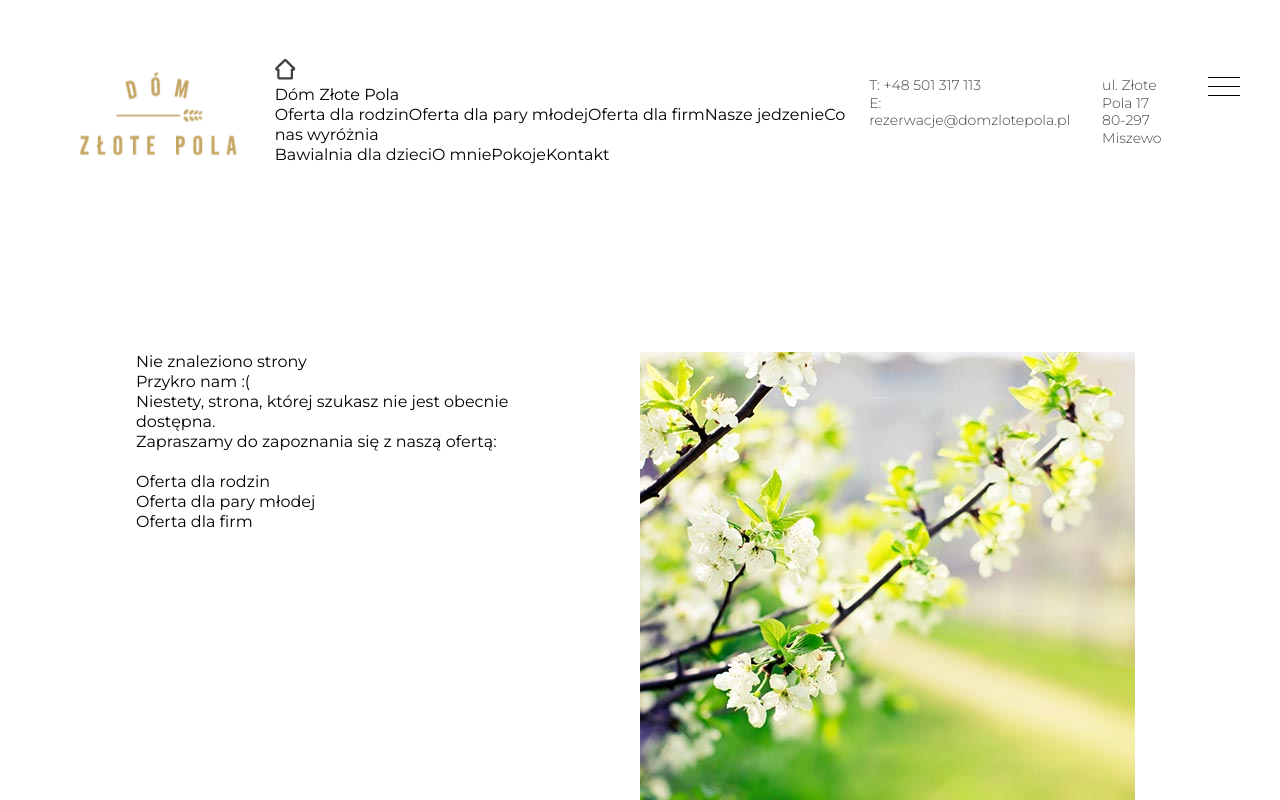
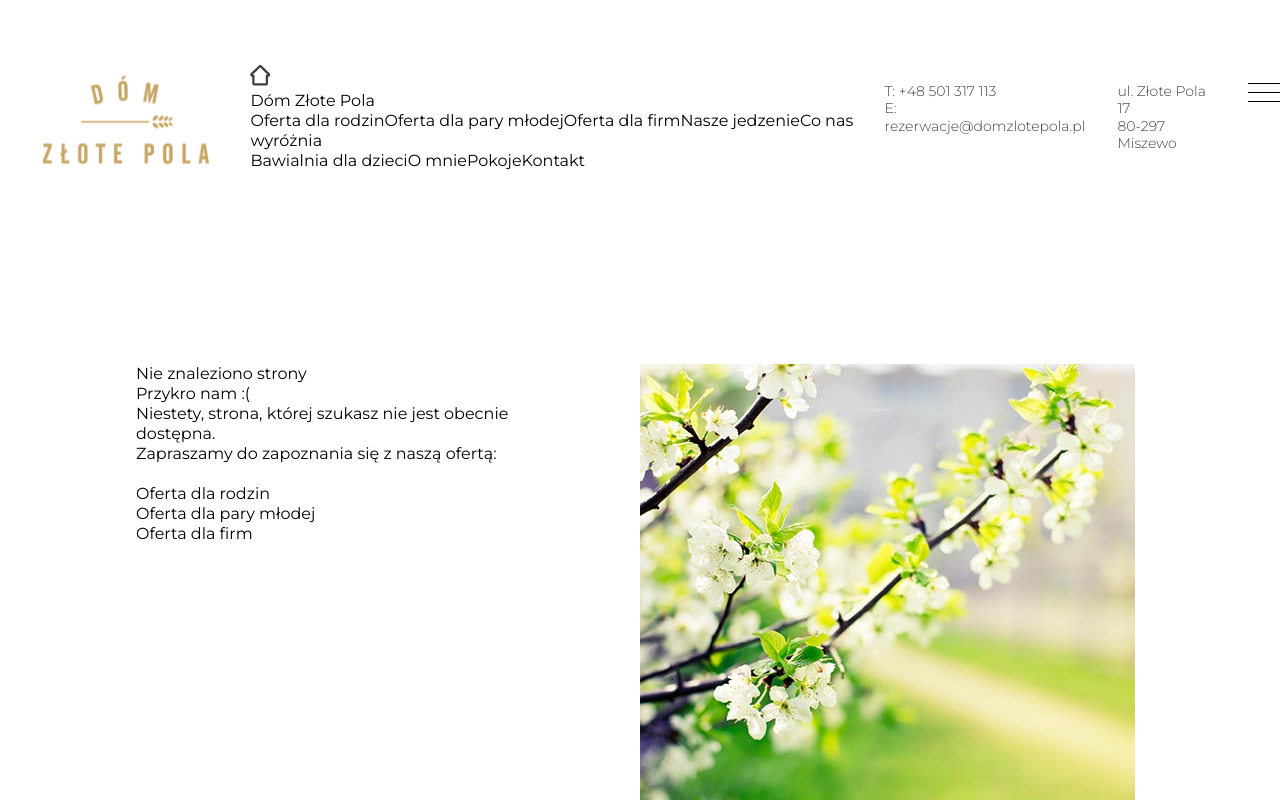
Before and after one commit to kubasikorski/domzlotepola, a Vue app: page /pl/404 in a window 1280 px wide. Shown: the top 800 px of the page. Built offline with nearby package versions, Linux system fonts and the light colour scheme; what tailwindcss-break, vue-rellax would draw is missing.

Commit message:
header xl container

```diff
--- a/src/components/PageHeader.vue
+++ b/src/components/PageHeader.vue
@@ -1,6 +1,6 @@
 <template>
     <div>
-        <div class="relative z-20 md:container">
+        <div class="relative z-20 xl:container">
             <header class="fixed inset-x-0 top-0 justify-end items-center z-10 lg:flex lg:justify-between lg:static lg:py-6">
                 <router-link :to="{name: 'home',params:{'lang':this.useLang}}" class="logo" v-on:click.native="hideMobileNav">
                     <img src="../assets/images/logo-desktop.png" alt="Dóm Złote Pola">
```
